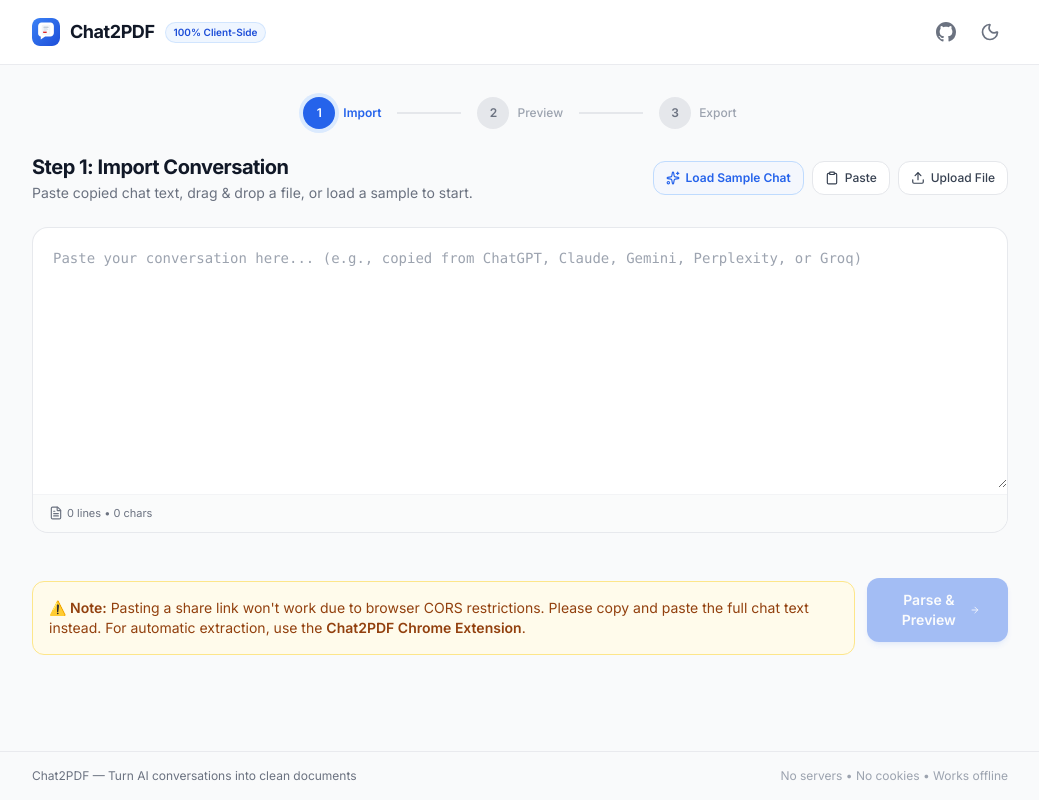
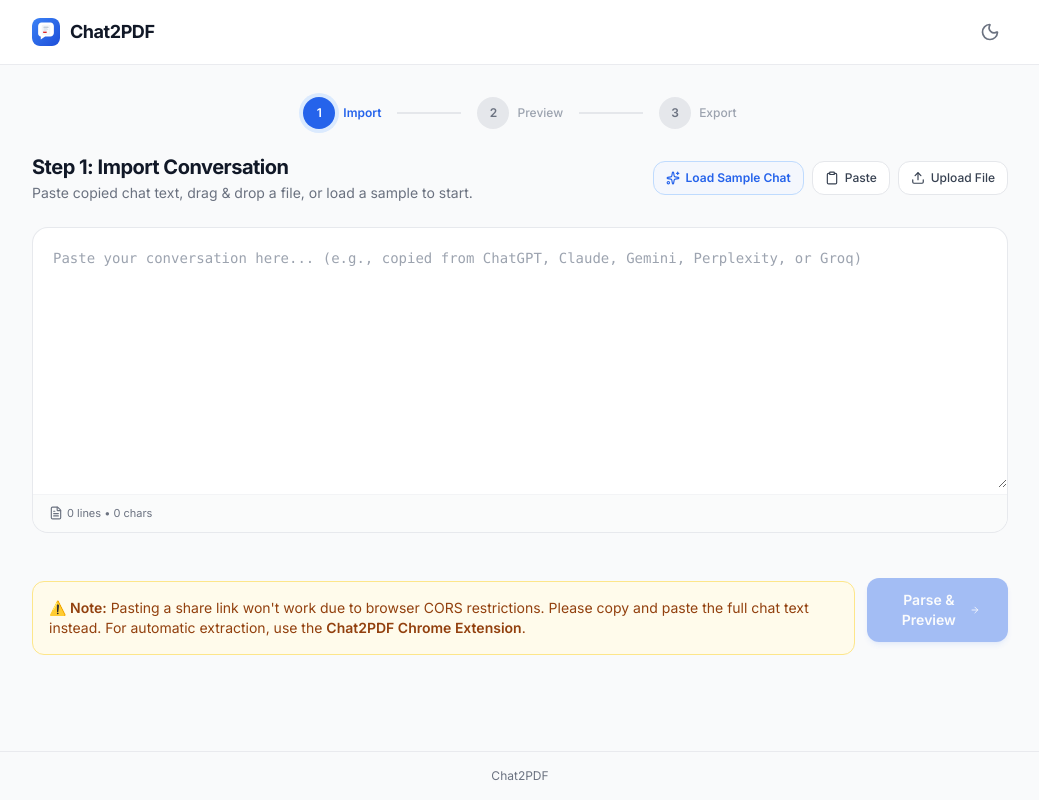
Before and after one commit to bhedanikhilkumar-code/chat2pdf, a React (Vite) app: page / in a window 1280 px wide. Shown: the whole page, without its empty margins (120-1159 px from the left). Built offline with nearby package versions, Linux system fonts and the light colour scheme.

Commit message:
chore(ui): remove unrequested elements and links

```diff
--- a/src/web/components/Layout.tsx
+++ b/src/web/components/Layout.tsx
@@ -20,25 +20,9 @@ export default function Layout({ children }: LayoutProps) {
             <span className="text-lg font-bold text-gray-900 dark:text-white tracking-tight">
               Chat2PDF
             </span>
-            <span className="hidden sm:inline-flex items-center px-2 py-0.5 rounded-full text-[10px] font-semibold bg-blue-50 text-blue-700 dark:bg-blue-950/60 dark:text-blue-300 border border-blue-200/60 dark:border-blue-900/40">
-              100% Client-Side
-            </span>
           </div>
 
           <div className="flex items-center gap-2">
-            <a
-              href="https://github.com/bhedanikhilkumar-code/chat2pdf"
-              target="_blank"
-              rel="noopener noreferrer"
-              aria-label="GitHub Repository"
-              className="p-2 rounded-xl text-gray-500 hover:text-gray-900 dark:text-gray-400 dark:hover:text-gray-100 hover:bg-gray-100 dark:hover:bg-gray-800 transition-colors"
-            >
-              <svg className="w-5 h-5 fill-current" viewBox="0 0 24 24">
-                <path d="M12 0C5.37 0 0 5.37 0 12c0 5.31 3.435 9.795 8.205 11.385.6.105.825-.255.825-.57 0-.285-.015-1.23-.015-2.235-3.015.555-3.795-.735-4.035-1.41-.135-.345-.72-1.41-1.23-1.695-.42-.225-1.02-.78-.015-.795.945-.015 1.62.87 1.845 1.23 1.08 1.815 2.805 1.305 3.495.99.105-.78.42-1.305.765-1.605-2.67-.3-5.46-1.335-5.46-5.925 0-1.305.465-2.385 1.23-3.225-.12-.3-.54-1.53.12-3.18 0 0 1.005-.315 3.3 1.23.96-.27 1.98-.405 3-.405s2.04.135 3 .405c2.295-1.56 3.3-1.23 3.3-1.23.66 1.65.24 2.88.12 3.18.765.84 1.23 1.905 1.23 3.225 0 4.605-2.805 5.625-5.475 5.925.435.375.81 1.095.81 2.22 0 1.605-.015 2.895-.015 3.3 0 .315.225.69.825.57A12.02 12.02 0 0024 12c0-6.63-5.37-12-12-12z" />
-              </svg>
-            </a>
-
-
             <button
               type="button"
               onClick={toggle}
@@ -58,9 +42,8 @@ export default function Layout({ children }: LayoutProps) {
 
       {/* Footer */}
       <footer className="border-t border-gray-200/80 dark:border-gray-800/80 py-4 mt-auto">
-        <div className="max-w-5xl mx-auto px-4 sm:px-6 flex flex-col sm:flex-row items-center justify-between gap-2 text-xs text-gray-500 dark:text-gray-400">
-          <span>Chat2PDF — Turn AI conversations into clean documents</span>
-          <span className="text-gray-400 dark:text-gray-600">No servers • No cookies • Works offline</span>
+        <div className="max-w-5xl mx-auto px-4 sm:px-6 flex items-center justify-center text-xs text-gray-500 dark:text-gray-400">
+          <span>Chat2PDF</span>
         </div>
       </footer>
     </div>
```
